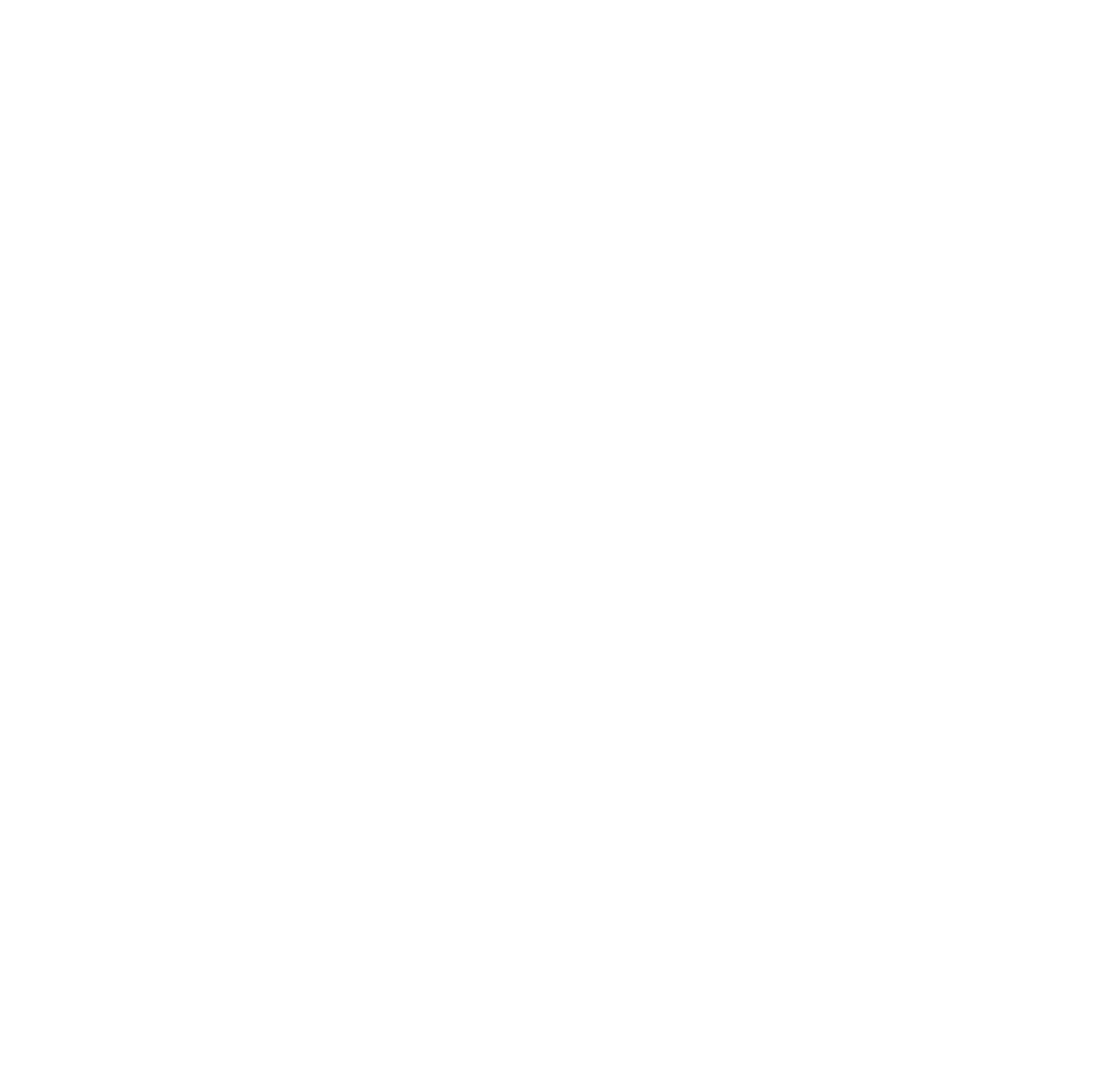
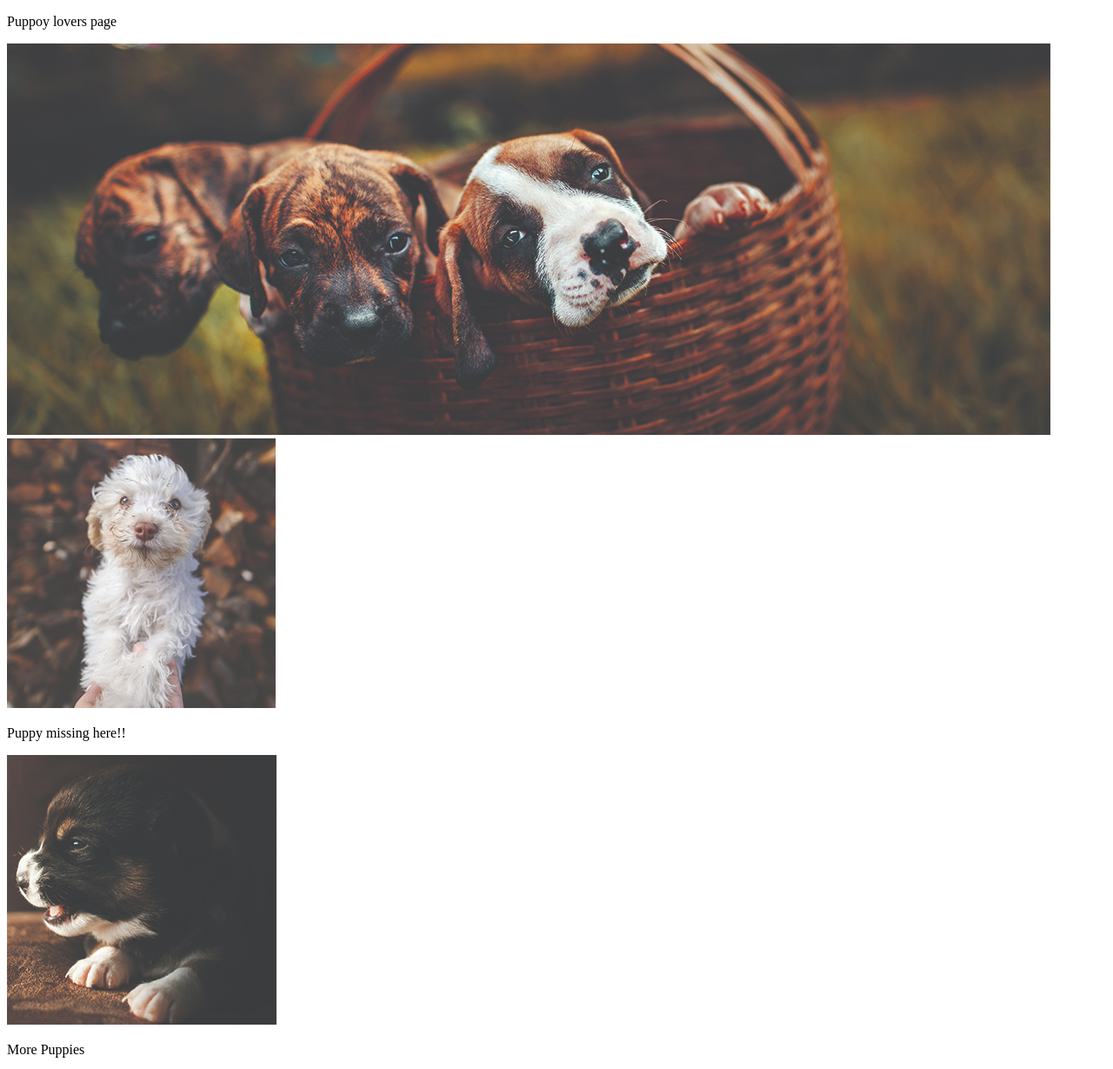
Before and after one commit to Fentahunn/puppy_lovers, a plain HTML site: page index.html in a window 1280 px wide. Shown: the top 1229 px of the page at 87% size. Before the commit the page ends 800 px from the top, so only its background shows below. Drawn offline with Linux system fonts and the light colour scheme.

Commit message:
Add html file

```diff
--- a/index.html
+++ b/index.html
@@ -3,13 +3,37 @@
 <head>
     <meta charset="UTF-8">
     <meta name="viewport" content="width=device-width, initial-scale=1.0">
-    <title>Pupy page</title>
+    <title>Puppies page</title>
 </head>
 <body>
-    <header></header>
-    <section></section>
-    <section></section>
-    <section></section>
-    <footer></footer>
+    <header>
+        <p>Puppoy lovers page</p>
+        <img src="images/banner-puppies.jpg" alt="">
+    </header>
+    <section>
+        <section>
+            <div>
+                <img src="images/puppy-1.jpg" alt="">
+            </div>
+            <div>
+                <p>Puppy missing here!!</p>
+            </div>
+            <div>
+                <img src="images/puppy-2.jpg" alt="">
+            </div>
+        </section>
+        <p>More Puppies</p>
+        <section>
+            <div>
+                <img src="images/puppy-3.jpg" alt="">
+            </div>
+            <div>
+                <img src="images/puppy-4.jpg" alt="">
+            </div>
+        </section>
+    </section>
+    <footer>
+        <p> Developed by:  </p>
+    </footer>
 </body>
 </html>
```
